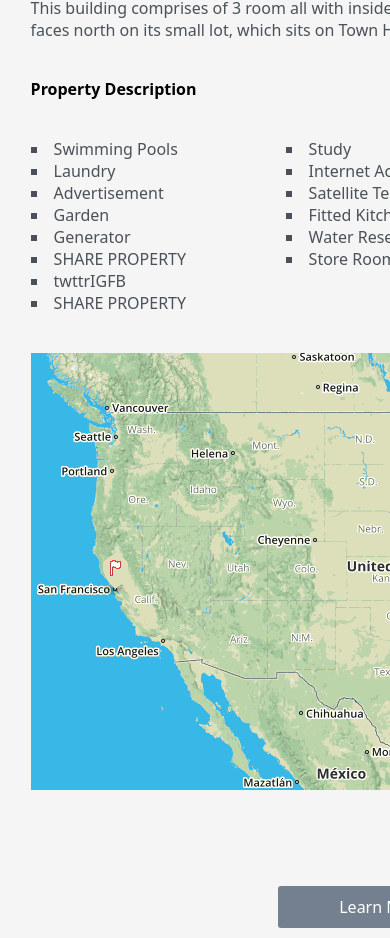
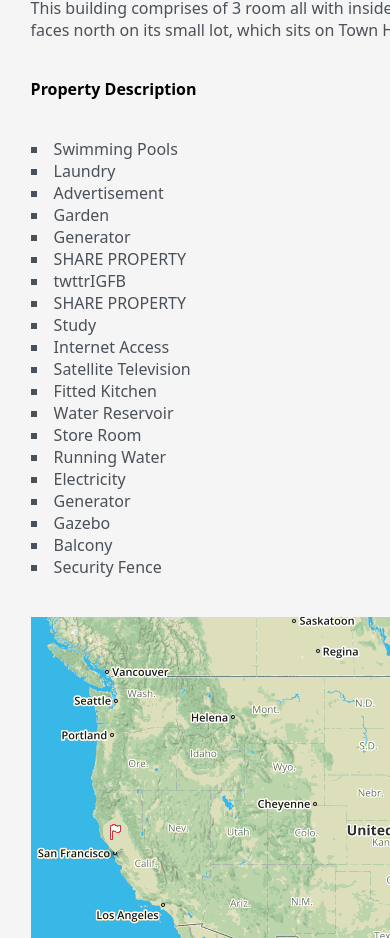
Before and after one commit to benjaminangafua/silk-road-vue-composition-api, a Vue app: page /single-property/1 in a window 390 px wide. Shown: the part 995-1933 px from the top of the page. Built offline with nearby package versions, Linux system fonts and the light colour scheme.

Commit message:
Updated the fast loading

```diff
--- a/src/assets/main.css
+++ b/src/assets/main.css
@@ -1164,4 +1164,9 @@ a span {
     .bottom-content {
         padding-bottom: 0;
     }
+    /* Single property */
+    .amenity-description {
+        display: grid;
+        grid-template-columns: 100%;
+    }
 }
```
